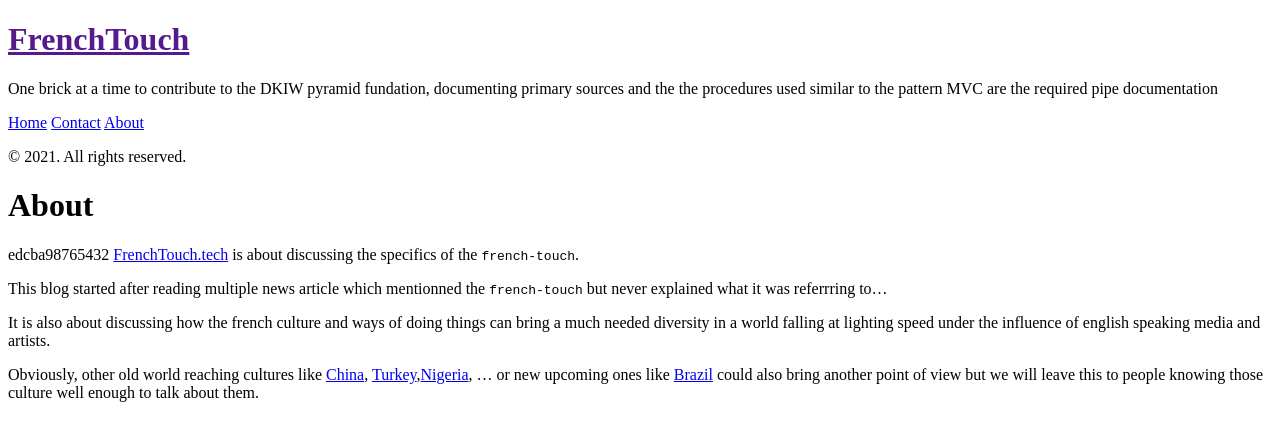
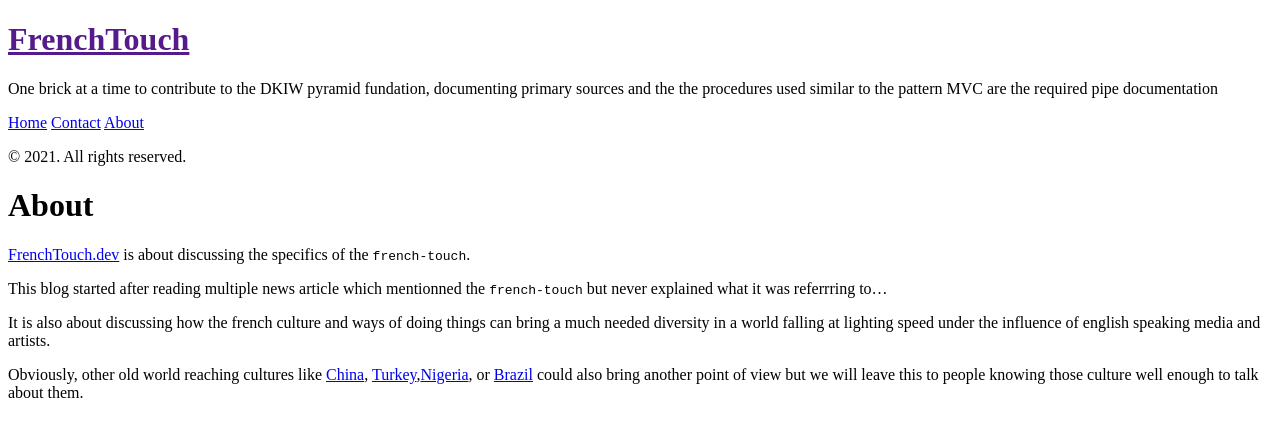
Before and after one commit to touch4tech/touch4tech, a Jekyll site: the page built from about.md, in a window 1280 px wide. Shown: the top 441 px of the page. Built offline with Jekyll 4.4.1, drawn with Linux system fonts in a browser that asks for light colours; some web fonts are replaced.

Commit message:
Update about.md

```diff
--- a/about.md
+++ b/about.md
@@ -3,11 +3,11 @@ layout: page
 title: About
 author: Oberron
 ---
-edcba98765432
-[FrenchTouch.tech](http://www.frenchtouch.tech) is about discussing the specifics of the `french-touch`.
+
+[FrenchTouch.dev](http://www.frenchtouch.dev) is about discussing the specifics of the `french-touch`.
 
 This blog started after reading multiple news article which mentionned the `french-touch` but never explained what it was referrring to...
 
 It is also about discussing how the french culture and ways of doing things can bring a much needed diversity in a world falling at lighting speed under the influence of english speaking media and artists.
 
-Obviously, other old world reaching cultures like [China](https://en.wikipedia.org/wiki/History_of_China), [Turkey](https://en.wikipedia.org/wiki/Ottoman_Empire),[Nigeria](https://en.wikipedia.org/wiki/Nok_culture), ... or new upcoming ones like [Brazil](http://www.scielo.br/scielo.php?pid=S0034-73292010000300002&script=sci_arttext) could also bring another point of view but we will leave this to people knowing those culture well enough to talk about them.
+Obviously, other old world reaching cultures like [China](https://en.wikipedia.org/wiki/History_of_China), [Turkey](https://en.wikipedia.org/wiki/Ottoman_Empire),[Nigeria](https://en.wikipedia.org/wiki/Nok_culture),  or [Brazil](http://www.scielo.br/scielo.php?pid=S0034-73292010000300002&script=sci_arttext) could also bring another point of view but we will leave this to people knowing those culture well enough to talk about them.
```
